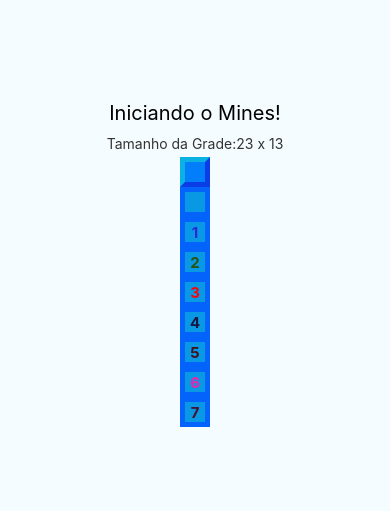
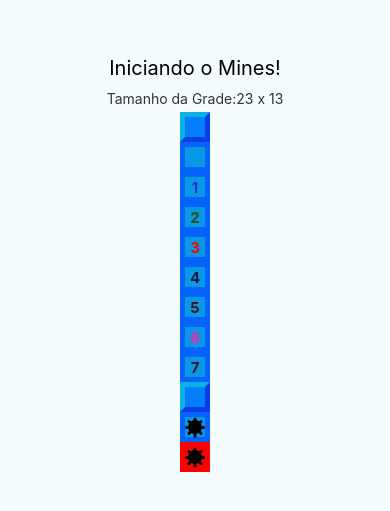
Before and after one commit to Flaviohmm/Expo-Campo-Minado, a React Native app: screen / in a window 390 px wide. Shown: the part 163-674 px from the top of the page. Built offline with nearby package versions, Linux system fonts and the light colour scheme.

Commit message:
Componente Mina (Mine)

```diff
--- a/App.js
+++ b/App.js
@@ -19,6 +19,9 @@
       <Field opened nearMines={5} />
       <Field opened nearMines={6} />
       <Field opened nearMines={7} />
+      <Field mined />
+      <Field mined opened />
+      <Field mined opened exploded />
     </View>
   );
 }
--- a/src/components/Field.js
+++ b/src/components/Field.js
@@ -1,12 +1,14 @@
 import React from 'react'
 import { View, StyleSheet, Text } from 'react-native'
 import params from '../params'
+import Mine from './Mine'
 
 export default props => {
-    const { mined, opened, nearMines } = props
+    const { mined, opened, nearMines, exploded } = props
 
     const styleField = [styles.field]
     if (opened) styleField.push(styles.opened)
+    if (exploded) styleField.push(styles.exploded)
     if (styleField.length === 1) styleField.push(styles.regular)
 
     let color = null
@@ -27,6 +29,7 @@
                     {nearMines}
                 </Text>
             : false}
+            {mined && opened ? <Mine /> : false}
         </View>
     )
 }
@@ -53,5 +56,9 @@
     label: {
         fontWeight: 'bold',
         fontSize: params.fontSize
+    },
+    exploded: {
+        backgroundColor: 'red',
+        borderColor: 'red'
     }
 })
--- /dev/null
+++ b/src/components/Mine.js
@@ -0,0 +1,36 @@
+import React from 'react'
+import { View, StyleSheet } from 'react-native'
+
+export default props => {
+    return (
+        <View style={styles.container}>
+            <View style={styles.coreMine} />
+            <View style={styles.line} />
+            <View style={[styles.line, { transform: [{ rotate: '45deg' }] }]} />
+            <View style={[styles.line, { transform: [{ rotate: '90deg' }] }]} />
+            <View style={[styles.line, { transform: [{ rotate: '135deg' }] }]} />
+        </View>
+    )
+}
+
+const styles = StyleSheet.create({
+    container: {
+        alignItems: 'center',
+        justifyContent: 'center'
+    },
+    coreMine: {
+        height: 14,
+        width: 14,
+        borderRadius: 10,
+        backgroundColor: 'black',
+        alignItems: 'center',
+        justifyContent: 'center'
+    },
+    line: {
+        position: 'absolute',
+        height: 3,
+        width: 20,
+        borderRadius: 3,
+        backgroundColor: 'black'
+    }
+})
```
